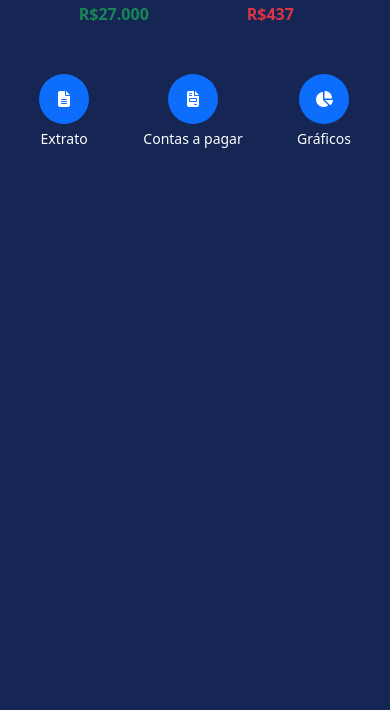
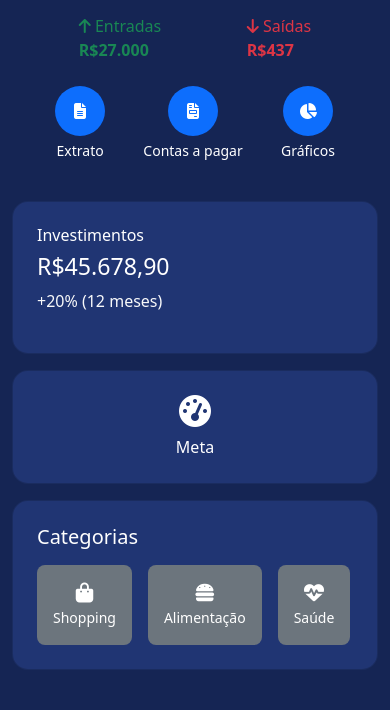
Before and after one commit to Gabrielli-Martinelli/FintechFinbal, a plain HTML site: page assets/index.html in a window 390 px wide. Shown: the part 277-987 px from the top of the page. Before the commit the page ends 844 px from the top, so only its background shows below. Drawn offline with nearby package versions, Linux system fonts and the light colour scheme.

Commit message:
Finalização da seção Main com ajustes de layout responsivo

```diff
--- a/assets/index.html
+++ b/assets/index.html
@@ -16,7 +16,7 @@
       href="https://cdnjs.cloudflare.com/ajax/libs/font-awesome/6.5.0/css/all.min.css"
     />
   </head>
-  <body>
+  <body class="mt-md-5">
   <header>
   <div class="container">
     <div class="row px-3 py-3 align-items-center">
@@ -52,7 +52,7 @@
 </header>
 
 <main>
-    <section class="text-center my-1 w-20 w-md-25 w-lg-20">
+    <section class="text-center my-4 w-20 w-md-25 w-lg-20">
       <div class="dropdown">
         <button
          id="botao_mes" class="btn dropdown-toggle"
@@ -61,7 +61,7 @@
           Selecione um mês
         </button>
         <div class="d-flex justify-content-center">
-        <ul class="dropdown-menu gap-1 p-2 rounded-3 mx-0 shadow w-220px">
+        <ul class="dropdown-menu p-2 rounded-3 mx-0 shadow w-220px">
           <li><a class="dropdown-item rounded-2" href="#">Janeiro</a></li>
           <li><a class="dropdown-item rounded-2" href="#">Fevereiro</a></li>
           <li><a class="dropdown-item rounded-2" href="#">Março</a></li>
@@ -78,11 +78,14 @@
       </div>
     </section>
 
-    <section class="container">
+
+   <section class="container-fluid my-3 my-md-0 p-md-5 pt-md-3">
+
+  <div class="row my-2">
+
     <!-- TOTAL E MOVIMENTACOES -->
-        <div class="row my-2 justify-content-center">
-            <div class="col-md-6">
-                <div class="card bg-transparent border-0 text-white h-100 rounded-4 p-4">
+    <div class="col-md-6 mb-3">
+      <div class="card border-0 text-white h-100 rounded-4 p-4 card-md-color card-sm-color">
         <h6 class="text-center">Sua conta</h6>
         <h2 class="text-center display-5">R$26.563</h2>
         <div class="d-flex justify-content-around my-4">
@@ -93,11 +96,9 @@
             <i class="fas fa-arrow-down"></i> Saídas<br><strong>R$437</strong>
           </div>
         </div>
-            </div>
-        </div>
 
-        <!-- ICONES/BOTOES conta, extrato, graficos -->
-        <div class="d-flex justify-content-around my-2 mt-0 text-center text-white">
+        <!-- ICONES/BOTOES -->
+        <div class="d-flex justify-content-around text-center text-white">
           <div class="d-flex flex-column align-items-center">
             <div class="bg-primary rounded-circle d-flex justify-content-center align-items-center wbutton mb-1">
               <i class="fas fa-file-alt"></i>
@@ -118,13 +119,55 @@
             </div>
             <small>Gráficos</small>
           </div>
+        </div>
+      </div>
+    </div>
+
+    <!-- INVESTIMENTOS + META -->
+    <div class="col-md-6 mb-3">
+      <div class="row g-3">
+
+        <!-- Cartão Investimentos -->
+        <div class="col-md-8">
+          <div class="card meucard text-white rounded-4 p-4 h-100">
+            <h6>Investimentos</h6>
+            <h3>R$45.678,90</h3>
+            <p class="text-light">+20% (12 meses)</p>
+          </div>
+        </div>
+
+        <!-- Cartão Meta -->
+        <div class="col-md-4">
+          <div class="card meucard text-white rounded-4 p-4 h-100 d-flex align-items-center justify-content-center">
+            <i class="fas fa-gauge-high fa-2x"></i>
+            <p class="mt-2 mb-0">Meta</p>
+          </div>
+        </div>
 
       </div>
+      <div class="row g-3 pt-3 mt-md-2 p-2">
+        <div class="card meucard text-white rounded-4 p-4 h-100">
+          <h5 class="mb-3">Categorias</h5>
+          <div class="d-flex gap-3 overflow-auto">
+            <div class="text-center bg-secondary p-3 rounded-3">
+              <i class="fas fa-shopping-bag fa-lg"></i><br>
+              <small>Shopping</small>
+            </div>
+          <div class="text-center bg-secondary p-3 rounded-3">
+            <i class="fas fa-hamburger fa-lg"></i><br>
+            <small>Alimentação</small>
+          </div>
+          <div class="text-center bg-secondary p-3 rounded-3">
+            <i class="fas fa-heartbeat fa-lg"></i><br>
+            <small>Saúde</small>
+          </div>
+
+          </div>
+        </div>
+      </div>
+    </div>
+
 </section>
-
-
-
-
 
 </main>
     <script
--- a/assets/style.css
+++ b/assets/style.css
@@ -30,3 +30,15 @@ body{
     background-color: var(--darkblue);
 
 }
+
+@media (min-width: 768px) {
+        .card-md-color {
+        background-color: var(--darkblue);
+  }
+    }
+
+    @media (max-width: 768px) {
+        .card-md-color {
+        background-color: transparent;
+  }
+    }
```
Lines whose indentation alone changed are shown as unchanged.
